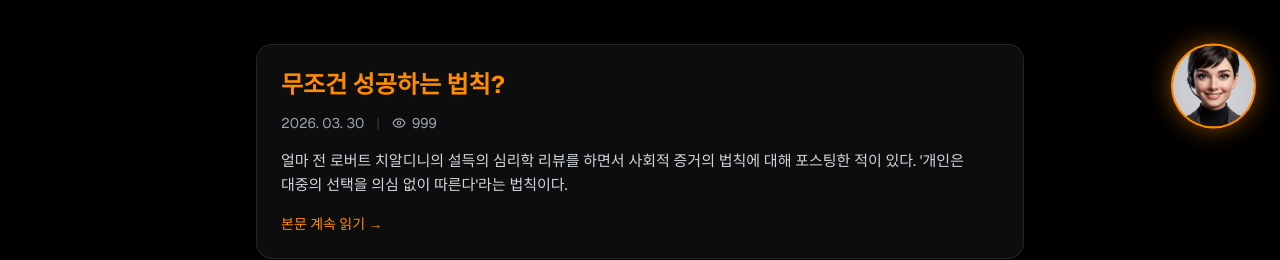
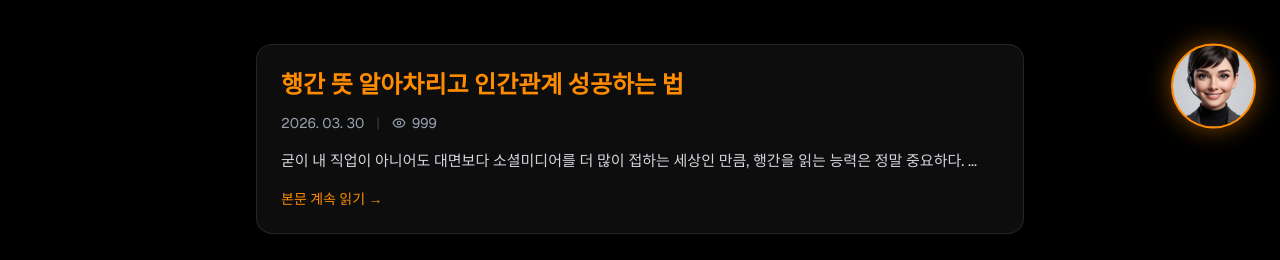
Before and after one commit to inewscom100454-spec/younghyun-homepage, a Next.js app: page /knowledge in a window 1280 px wide. Shown: the part 314-574 px from the top of the page. Built offline with nearby package versions, Linux system fonts and the light colour scheme; no server answers; sample sign-in values are in the browser's storage.

Commit message:
content: add 'reading between lines' post to knowledge page

```diff
--- a/src/app/knowledge/page.tsx
+++ b/src/app/knowledge/page.tsx
@@ -23,6 +23,15 @@ export default async function KnowledgePage() {
         </div>
 
         <div className="space-y-8">
+          <KnowledgeCard
+            id="post-reading-between-lines"
+            title="행간 뜻 알아차리고 인간관계 성공하는 법"
+            date="2026. 03. 30"
+            initialViews={999}
+            previewText="굳이 내 직업이 아니어도 대면보다 소셜미디어를 더 많이 접하는 세상인 만큼, 행간을 읽는 능력은 정말 중요하다. ..."
+            link="https://blog.naver.com/newsad1/223022811666"
+          />
+
           <KnowledgeCard
             id="post-success-law"
             title="무조건 성공하는 법칙?"
```
